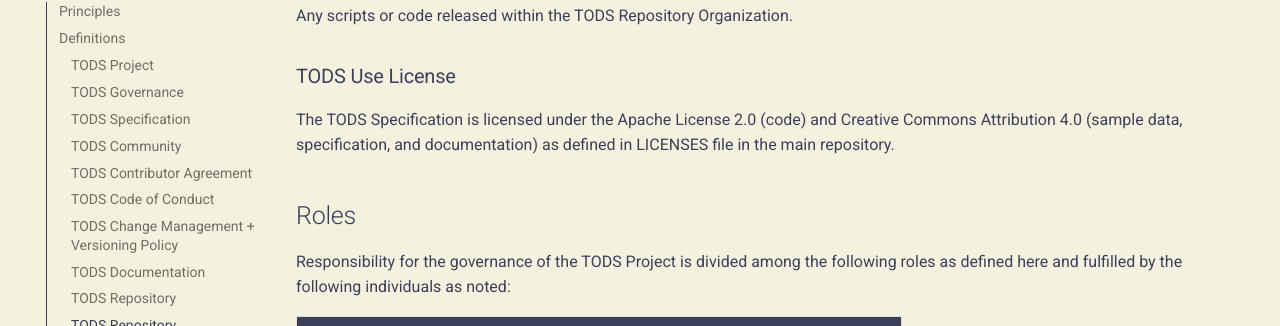
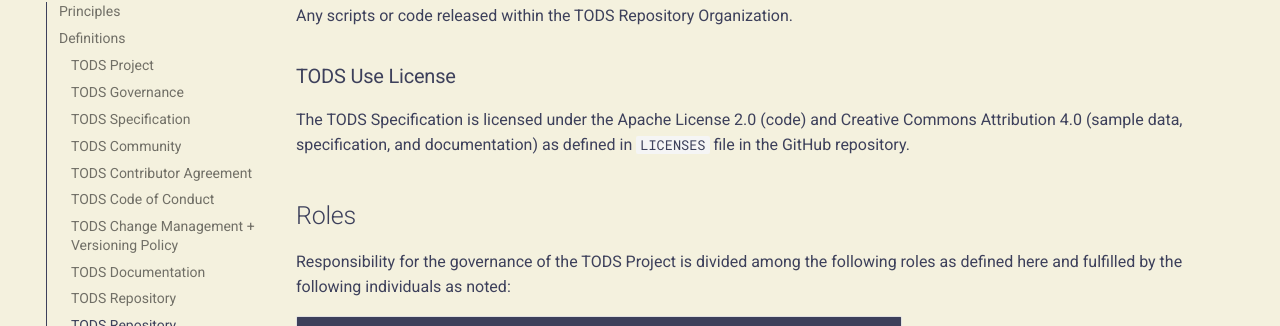
Before and after one commit to cal-itp/operational-data-standard, an MkDocs documentation site: the page built from docs/governance/governance.md, in a window 1280 px wide and 900 px high, scrolled down 2734 px. Shown: the part 150-476 px from the top of the window. Built offline with MkDocs 1.6.1 and Material for MkDocs 9.7.7, drawn with Linux system fonts in a browser that asks for light colours; nearby versions of some CDN libraries; comment, search, counter and statistics services are not loaded.

Commit message:
Fix license references

```diff
--- a/docs/governance/governance.md
+++ b/docs/governance/governance.md
@@ -92,7 +92,7 @@ Any scripts or code released within the [TODS Repository Organization](#tods-rep
 
 ### TODS Use License
 
-The [TODS Specification](#operational-data-standard-tods-specification) is licensed under the [Apache License 2.0](https://www.apache.org/licenses/LICENSE-2.0.txt) (code) and [Creative Commons Attribution 4.0](https://creativecommons.org/licenses/by/4.0/) (sample data, specification, and documentation) as defined in LICENSES file in the [main repository](https://github.com/cal-itp/operational-data-standard).
+The [TODS Specification](#operational-data-standard-tods-specification) is licensed under the [Apache License 2.0](https://www.apache.org/licenses/LICENSE-2.0.txt) (code) and [Creative Commons Attribution 4.0](https://creativecommons.org/licenses/by/4.0/) (sample data, specification, and documentation) as defined in [`LICENSES`](https://github.com/cal-itp/operational-data-standard/blob/main/LICENSES) file in the [GitHub repository](https://github.com/cal-itp/operational-data-standard).
 
 ## Roles
 
```
